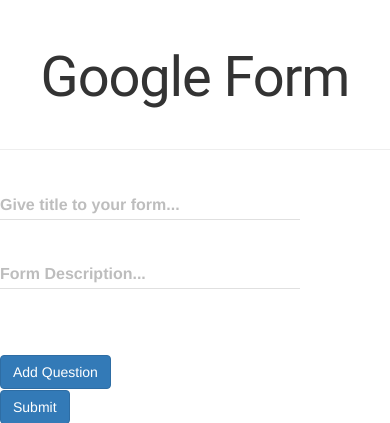
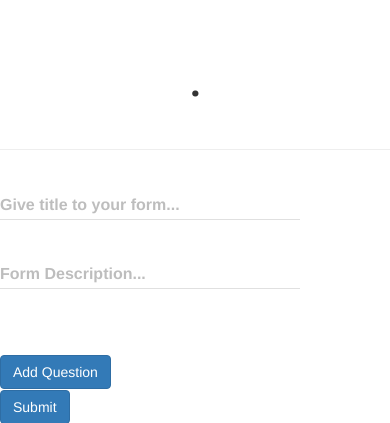
Before and after one commit to manisha2012/My-Google-Form, a Django app: page /GoogleForm/createForm/ in a window 390 px wide. Shown: the top 423 px of the page. Run offline with Django 3.2, Linux system fonts and the light colour scheme; some libraries are stand-ins or nearby versions.

Commit message:
Update createForm.html

```diff
--- a/GoogleForm/templates/GoogleForm/createForm.html
+++ b/GoogleForm/templates/GoogleForm/createForm.html
@@ -2,12 +2,12 @@
 
 {% block content %}
     <div class="page-header form-header text-center">
-        <h1>Google Form</h1>
+        <h1>.</h1>
     </div>
-    <form id="main" method="POST" action="{% if form %}/GoogleForm/updateForm/{{ form.id }}/{% else %}/GoogleForm/saveForm/{% endif %}">{% csrf_token %}
+    <form id="main" class="form-container" method="POST" action="{% if form %}/GoogleForm/updateForm/{{ form.id }}/{% else %}/GoogleForm/saveForm/{% endif %}">{% csrf_token %}
         <div class="row">
-            <div class="col-sm-2 left-panel"></div>
-            <div class="col-sm-8 mid-panel"  id="formContainer">
+            <div class="col-sm-3 left-panel"></div>
+            <div class="col-sm-6 mid-panel"  id="formContainer">
                 <div class="row">
                     <div class="col-sm-12 formTitle">
                         <div class="mdl-textfield mdl-js-textfield">
@@ -116,7 +116,7 @@
                     {% endfor %}
                 {% endif %}
             </div>
-            <div class="col-sm-2 right-panel">
+            <div class="col-sm-3 right-panel">
                 <div class="row">
                     <div class="col-sm-2"></div>
                     <div class="col-sm-4 rightBar">
```
